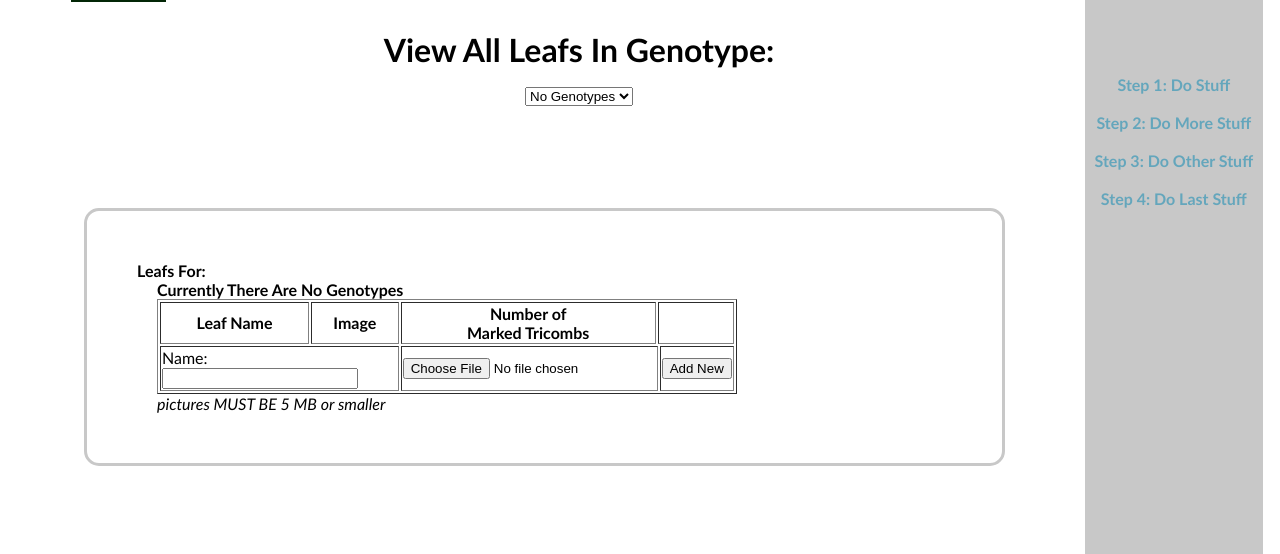
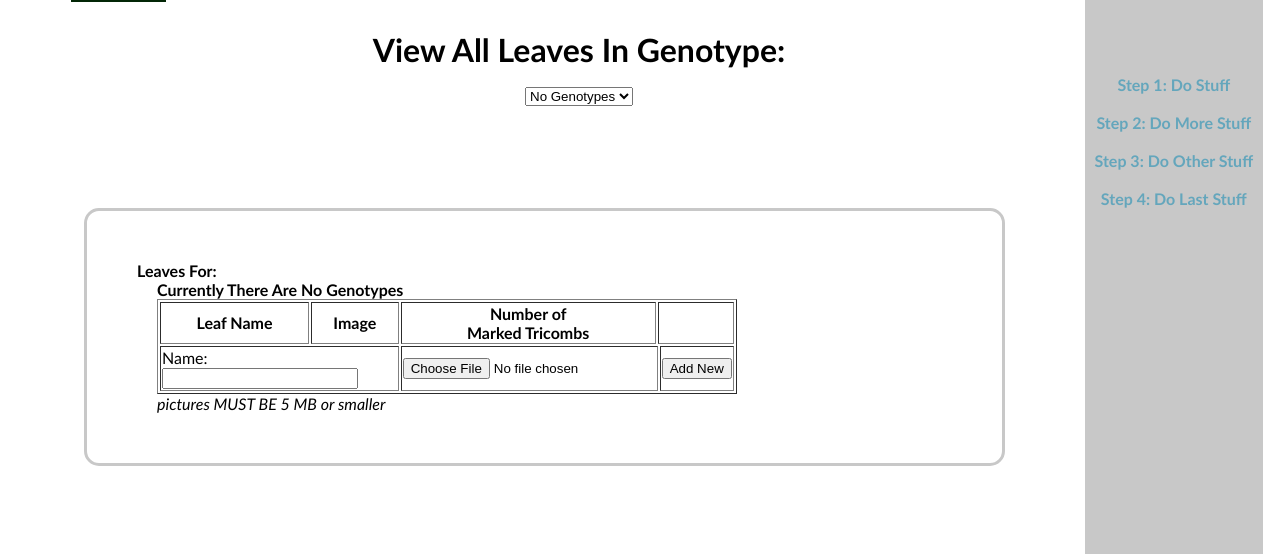
Before and after one commit to TKDBB84/trichomenet, a PHP site: page /addLeafs.php in a window 1280 px wide. Shown: the part 139-693 px from the top of the page. Run offline with PHP 8.4, Linux system fonts and the light colour scheme; the visitor is signed in with stand-in values (Sample User, id 1); data that the repository does not hold is empty; some libraries are stand-ins or nearby versions.

Commit message:
spelling

```diff
--- a/addLeafs.php
+++ b/addLeafs.php
@@ -175,7 +175,7 @@ reset($genotypes);
         </div>
         <div class="contents">
             <div id="contents_header">
-                <b>View All Leafs In Genotype:<br/>
+                <b>View All Leaves In Genotype:<br/>
                         <select id="geno_select" onChange="getLeafs()">
                             <?php
                             foreach ($genotypes as $id => $genotype)
@@ -187,7 +187,7 @@ reset($genotypes);
                 <form action="<?php echo htmlentities($_SERVER['PHP_SELF']); ?>" method="post" enctype="multipart/form-data"
                             <?php echo ($user_id == 0) ? 'onSubmit="return false;"' : ''; ?>>
                     <div id="framed">
-                        <b>Leafs For: </b>
+                        <b>Leaves For: </b>
                         <div id="leafs" style="padding-left: 20px;"></div>
                     </div>
                 </form>
--- a/alignpoints3.php
+++ b/alignpoints3.php
@@ -46,7 +46,7 @@ $_SESSION['current_genotype'] = $_POST['genotype_id'];
 
 
 
-//~~~~~~~~~~~~~~~~~~~~~~~~~GET LIST OF LEAFS SELECTED~~~~~~~~~~~~~~~~~~~~~~~~~~~
+//~~~~~~~~~~~~~~~~~~~~~~~~~GET LIST OF LEAVES SELECTED~~~~~~~~~~~~~~~~~~~~~~~~~~~
 $leaf_ids = array();
 $table_name = uniqid("tbl_",false);
 foreach($_POST['all_leaf_ids'] as $value){
--- a/analyze3.php
+++ b/analyze3.php
@@ -162,7 +162,7 @@ reset($genotypes);
     function loop_select() {
         var select_box = document.getElementById('selected');
         if(select_box.options.length < 2){
-            alert('You Must Select At Least 2 Leafs');
+            alert('You Must Select At Least 2 Leaves');
             return false;
         }
         for(i=0;i<=select_box.options.length-1;i++)
```
